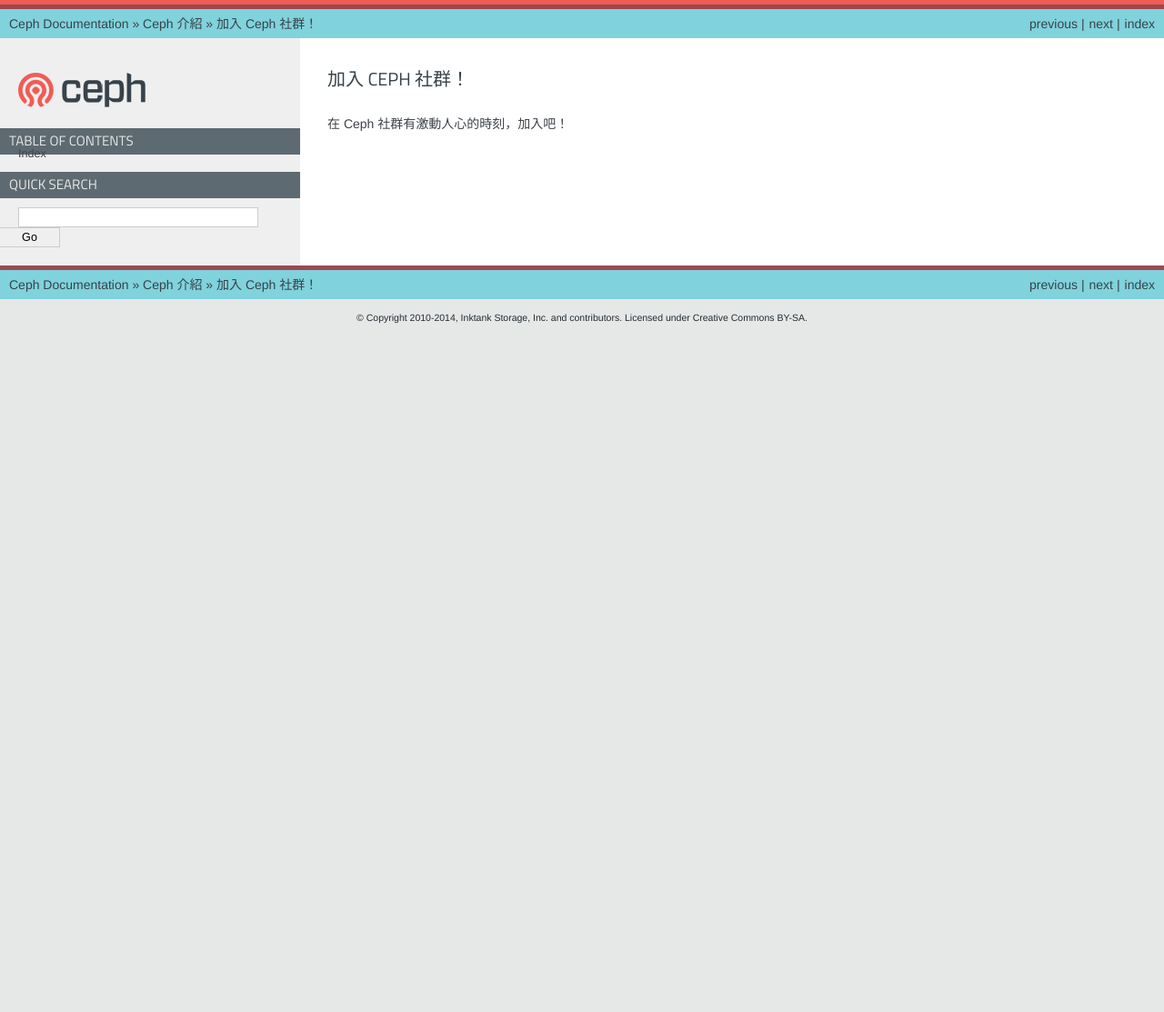
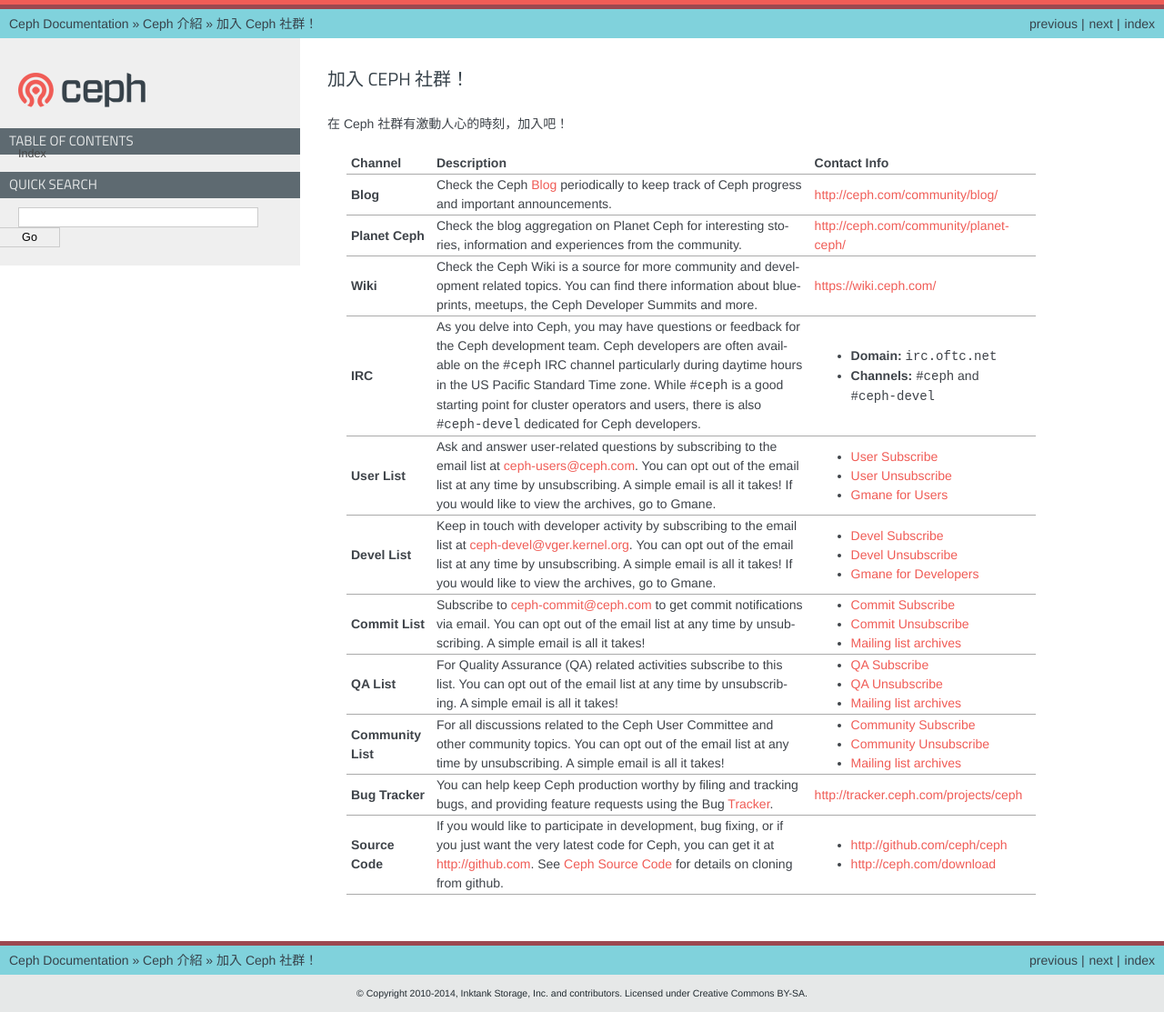
Before and after one commit to kairen/ceph-doc-taiwan, a Sphinx documentation site: the page built from doc/start/get-involved.rst, in a window 1280 px wide. Shown: the whole page at 91% size. Built offline with Sphinx 7.4.7, drawn with Linux system fonts in a browser that asks for light colours; before the commit the page ends 900 px from its top, so only the background shows below that.

Commit message:
Translated get-involved ...

```diff
--- a/doc/start/get-involved.rst
+++ b/doc/start/get-involved.rst
@@ -1,15 +1,16 @@
 .. _Get Involved:
 
-===================
+=====================================
  加入 Ceph 社群！
-===================
+=====================================
 
 在 Ceph 社群有激動人心的時刻，加入吧！
 
 +----------------------+-------------------------------------------------+-----------------------------------------------+
-| 頻道                 | 描述                                             | 聯絡訊息                                       |
+|Channel               | Description                                     | Contact Info                                  |
 +======================+=================================================+===============================================+
-| **部落格**            | 經常檢查部落格來追踪 Ceph 進展和重要通知。          | http://ceph.com/community/blog/               |
+| **Blog**             | Check the Ceph Blog_ periodically to keep track | http://ceph.com/community/blog/               |
+|                      | of Ceph progress and important announcements.   |                                               |
 +----------------------+-------------------------------------------------+-----------------------------------------------+
 | **Planet Ceph**      | Check the blog aggregation on Planet Ceph for   | http://ceph.com/community/planet-ceph/        |
 |                      | interesting stories, information and            |                                               |
```
